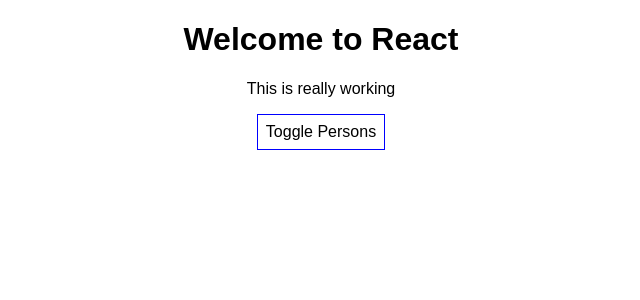
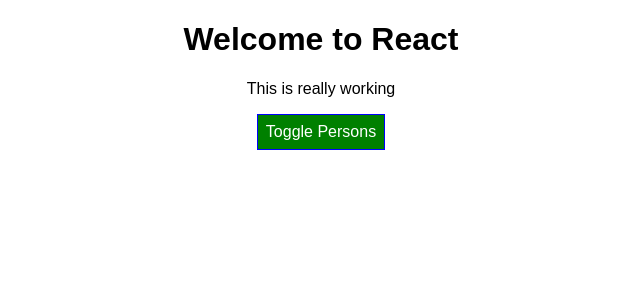
Before and after one commit to alexoanea/react-complete-guide, a React (Create React App) app: page / in a window 1280 px wide. Shown: the top 300 px of the page, without its empty margins (319-959 px from the left). Built offline with nearby package versions, Linux system fonts and the light colour scheme.

Commit message:
dynamic class names

```diff
--- a/src/App.css
+++ b/src/App.css
@@ -1,3 +1,11 @@
 .App {
   text-align: center;
 }
+
+.red {
+  color: red;
+}
+
+.bold {
+  font-weight: bold;
+}
--- a/src/App.js
+++ b/src/App.js
@@ -44,7 +44,8 @@
 
   render() {
     const style = {
-      backgroundColor: "white",
+      backgroundColor: "green",
+      color: "white",
       font: "inherit",
       border: "1px solid blue",
       padding: "8px",
@@ -63,18 +64,28 @@
                 name={person.name}
                 age={person.age}
                 key={person.id}
-                changed={(event) => this.nameChangedHandler(event, person.id)}
+                changed={event => this.nameChangedHandler(event, person.id)}
               />
             );
           })}
         </div>
       );
+
+      style.backgroundColor = "red";
+    }
+
+    const classes = [];
+    if(this.state.persons.length <= 2) {
+      classes.push('red');
+    }
+    if(this.state.persons.length <= 1){
+      classes.push('bold');
     }
 
     return (
       <div className="App">
         <h1>Welcome to React</h1>
-        <p>This is really working</p>
+        <p className={classes.join(' ')}>This is really working</p>
         <button style={style} onClick={this.togglePersonsHandler}>
           Toggle Persons
         </button>
```
